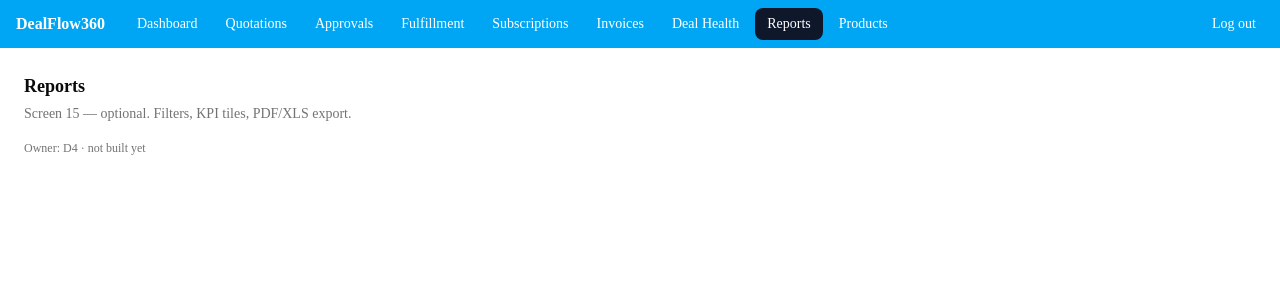
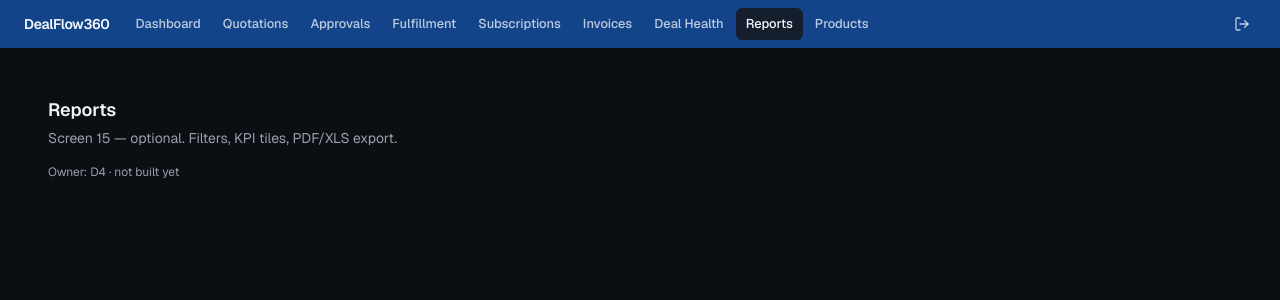
Before and after one commit to divya-m984/DealFlow360-, a Next.js app: page /reports in a window 1280 px wide. Shown: the top 300 px of the page. Built offline with nearby package versions, Linux system fonts and the light colour scheme; no server answers.

Commit message:
feat(ui): add dark app shell and design system

```diff
--- a/app/(app)/layout.tsx
+++ b/app/(app)/layout.tsx
@@ -1,22 +1,44 @@
-// OWNER: D3.  The internal app shell — nav bar on all 16 internal screens.
-// Phase 0 gives it a working minimum; D3 owns the design pass.
+// OWNER: D3.  The internal app shell — one blue bar on all 16 internal screens.
+// This is the single thing making the build read as one application rather than
+// four people's screens, so nothing here is per-screen configurable.
+//
+// The customer portal (§7) is a SEPARATE shell owned by D1.  Nothing from NAV
+// appears there.
+//
+// NOT YET BUILT (Phase 3): the demo role switcher.  /api/auth/switch already
+// exists and is implemented; the dropdown is deliberately out of Phase 1 scope.
 'use client'
 
 import Link from 'next/link'
 import { usePathname, useRouter } from 'next/navigation'
 import { useEffect, useState } from 'react'
+import { LogOut } from 'lucide-react'
+import { cn } from 'cn'
 import { NAV } from '@/components/nav'
+
+type Me = { fullName: string; role: string; email: string }
+
+/** Roles are stored as snake_case enums; the chrome shows them as words. */
+function roleLabel(role: string) {
+  return role.replace(/_/g, ' ')
+}
 
 export default function AppLayout({ children }: { children: React.ReactNode }) {
   const pathname = usePathname()
   const router = useRouter()
-  const [me, setMe] = useState<{ fullName: string; role: string } | null>(null)
+  const [me, setMe] = useState<Me | null>(null)
 
   useEffect(() => {
+    let cancelled = false
     fetch('/api/auth/me')
       .then((r) => (r.ok ? r.json() : null))
-      .then((b) => b && setMe(b.data))
+      .then((b) => {
+        if (!cancelled && b?.data) setMe(b.data as Me)
+      })
       .catch(() => {})
+    return () => {
+      cancelled = true
+    }
   }, [])
 
   async function logout() {
@@ -26,28 +48,63 @@ export default function AppLayout({ children }: { children: React.ReactNode }) {
   }
 
   return (
-    <div className="flex min-h-svh flex-col">
-      <header className="bg-sky-500 text-white">
-        <div className="flex flex-wrap items-center gap-1 px-4 py-2">
-          <span className="mr-4 font-semibold">DealFlow360</span>
+    <div className="flex min-h-svh flex-col bg-background">
+      <header className="sticky top-0 z-40 bg-nav text-nav-foreground">
+        <div className="mx-auto flex h-12 w-full max-w-[1600px] items-center gap-4 px-4 sm:px-6">
+          <Link
+            href="/"
+            className="shrink-0 text-sm font-semibold tracking-tight text-nav-foreground"
+          >
+            DealFlow360
+          </Link>
+
+          <nav className="flex min-w-0 flex-1 items-center gap-0.5 overflow-x-auto [scrollbar-width:none] [&::-webkit-scrollbar]:hidden">
             {NAV.map((item) => {
-            const active = item.href === '/' ? pathname === '/' : pathname.startsWith(item.href)
+              const active =
+                item.href === '/' ? pathname === '/' : pathname.startsWith(item.href)
               return (
-              <Link key={item.href} href={item.href}
-                className={`rounded-md px-3 py-1.5 text-sm transition-colors ${
-                  active ? 'bg-slate-900 text-white' : 'hover:bg-sky-600'
-                }`}>
+                <Link
+                  key={item.href}
+                  href={item.href}
+                  aria-current={active ? 'page' : undefined}
+                  className={cn(
+                    'shrink-0 rounded-md px-2.5 py-1.5 text-[0.8rem] font-medium whitespace-nowrap transition-colors',
+                    'outline-none focus-visible:ring-2 focus-visible:ring-nav-foreground/60',
+                    active
+                      ? 'bg-nav-active text-nav-foreground'
+                      : 'text-nav-foreground/75 hover:bg-white/10 hover:text-nav-foreground',
+                  )}
+                >
                   {item.label}
                 </Link>
               )
             })}
-          <div className="ml-auto flex items-center gap-3 text-sm">
-            {me && <span className="opacity-90">{me.fullName} · {me.role}</span>}
-            <button onClick={logout} className="rounded-md px-2 py-1 hover:bg-sky-600">Log out</button>
+          </nav>
+
+          <div className="flex shrink-0 items-center gap-3">
+            {me && (
+              <span className="hidden text-right text-xs leading-tight sm:block">
+                <span className="block font-medium">{me.fullName}</span>
+                <span className="block text-nav-foreground/70 capitalize">
+                  {roleLabel(me.role)}
+                </span>
+              </span>
+            )}
+            <button
+              onClick={logout}
+              title="Log out"
+              className="inline-flex size-7 items-center justify-center rounded-md text-nav-foreground/75 transition-colors hover:bg-white/10 hover:text-nav-foreground focus-visible:ring-2 focus-visible:ring-nav-foreground/60 outline-none"
+            >
+              <LogOut className="size-4" />
+              <span className="sr-only">Log out</span>
+            </button>
           </div>
         </div>
       </header>
-      <main className="flex-1">{children}</main>
+
+      <main className="mx-auto w-full max-w-[1600px] flex-1 px-4 py-6 sm:px-6">
+        {children}
+      </main>
     </div>
   )
 }
--- a/app/globals.css
+++ b/app/globals.css
@@ -10,6 +10,9 @@
   --font-sans: var(--font-sans);
   --font-mono: var(--font-geist-mono);
   --font-heading: var(--font-sans);
+  --color-nav: var(--nav);
+  --color-nav-foreground: var(--nav-foreground);
+  --color-nav-active: var(--nav-active);
   --color-sidebar-ring: var(--sidebar-ring);
   --color-sidebar-border: var(--sidebar-border);
   --color-sidebar-accent-foreground: var(--sidebar-accent-foreground);
@@ -48,73 +51,73 @@
   --radius-4xl: calc(var(--radius) * 2.6);
 }
 
-:root {
-  --background: oklch(1 0 0);
-  --foreground: oklch(0.145 0 0);
-  --card: oklch(1 0 0);
-  --card-foreground: oklch(0.145 0 0);
-  --popover: oklch(1 0 0);
-  --popover-foreground: oklch(0.145 0 0);
-  --primary: oklch(0.205 0 0);
-  --primary-foreground: oklch(0.985 0 0);
-  --secondary: oklch(0.97 0 0);
-  --secondary-foreground: oklch(0.205 0 0);
-  --muted: oklch(0.97 0 0);
-  --muted-foreground: oklch(0.556 0 0);
-  --accent: oklch(0.97 0 0);
-  --accent-foreground: oklch(0.205 0 0);
-  --destructive: oklch(0.577 0.245 27.325);
-  --border: oklch(0.922 0 0);
-  --input: oklch(0.922 0 0);
-  --ring: oklch(0.708 0 0);
-  --chart-1: oklch(0.87 0 0);
-  --chart-2: oklch(0.556 0 0);
-  --chart-3: oklch(0.439 0 0);
-  --chart-4: oklch(0.371 0 0);
-  --chart-5: oklch(0.269 0 0);
-  --radius: 0.625rem;
-  --sidebar: oklch(0.985 0 0);
-  --sidebar-foreground: oklch(0.145 0 0);
-  --sidebar-primary: oklch(0.205 0 0);
-  --sidebar-primary-foreground: oklch(0.985 0 0);
-  --sidebar-accent: oklch(0.97 0 0);
-  --sidebar-accent-foreground: oklch(0.205 0 0);
-  --sidebar-border: oklch(0.922 0 0);
-  --sidebar-ring: oklch(0.708 0 0);
-}
+/* ---------------------------------------------------------------------------
+   DealFlow360 is DARK-ONLY.  There is no light theme and no theme toggle — a
+   half-themed app reads worse than either, and the mockup is dark.
+   The palette is therefore declared once and applied to both `:root` and
+   `.dark`.  `<html>` still carries `class="dark"` (see app/layout.tsx) because
+   every shadcn primitive in components/ui/** ships `dark:` variants, and the
+   `dark` custom-variant above only matches descendants of `.dark`.
+   Neutrals are cooled towards blue (hue 258) rather than pure grey so the
+   surfaces read as software rather than as an unstyled default.
+   OWNER: D3.
+   --------------------------------------------------------------------------- */
+:root,
+.dark {
+  color-scheme: dark;
 
-.dark {
-  --background: oklch(0.145 0 0);
-  --foreground: oklch(0.985 0 0);
-  --card: oklch(0.205 0 0);
-  --card-foreground: oklch(0.985 0 0);
-  --popover: oklch(0.205 0 0);
-  --popover-foreground: oklch(0.985 0 0);
-  --primary: oklch(0.922 0 0);
-  --primary-foreground: oklch(0.205 0 0);
-  --secondary: oklch(0.269 0 0);
-  --secondary-foreground: oklch(0.985 0 0);
-  --muted: oklch(0.269 0 0);
-  --muted-foreground: oklch(0.708 0 0);
-  --accent: oklch(0.269 0 0);
-  --accent-foreground: oklch(0.985 0 0);
-  --destructive: oklch(0.704 0.191 22.216);
+  /* app/layout.tsx exposes Geist as --font-geist-sans; the `font-sans`
+     utility resolves through --font-sans, which was previously undefined. */
+  --font-sans: var(--font-geist-sans);
+
+  --background: oklch(0.165 0.014 258);
+  --foreground: oklch(0.965 0.004 258);
+
+  --card: oklch(0.205 0.016 258);
+  --card-foreground: oklch(0.965 0.004 258);
+  --popover: oklch(0.218 0.016 258);
+  --popover-foreground: oklch(0.965 0.004 258);
+
+  --primary: oklch(0.588 0.176 258);
+  --primary-foreground: oklch(0.985 0.003 258);
+
+  --secondary: oklch(0.262 0.017 258);
+  --secondary-foreground: oklch(0.965 0.004 258);
+
+  --muted: oklch(0.248 0.016 258);
+  --muted-foreground: oklch(0.7 0.018 258);
+
+  --accent: oklch(0.288 0.018 258);
+  --accent-foreground: oklch(0.985 0.003 258);
+
+  --destructive: oklch(0.637 0.198 25.8);
+
   --border: oklch(1 0 0 / 10%);
-  --input: oklch(1 0 0 / 15%);
-  --ring: oklch(0.556 0 0);
-  --chart-1: oklch(0.87 0 0);
-  --chart-2: oklch(0.556 0 0);
-  --chart-3: oklch(0.439 0 0);
-  --chart-4: oklch(0.371 0 0);
-  --chart-5: oklch(0.269 0 0);
-  --sidebar: oklch(0.205 0 0);
-  --sidebar-foreground: oklch(0.985 0 0);
-  --sidebar-primary: oklch(0.488 0.243 264.376);
-  --sidebar-primary-foreground: oklch(0.985 0 0);
-  --sidebar-accent: oklch(0.269 0 0);
-  --sidebar-accent-foreground: oklch(0.985 0 0);
+  --input: oklch(1 0 0 / 14%);
+  --ring: oklch(0.588 0.176 258);
+
+  /* The application chrome — one blue bar across every internal screen. */
+  --nav: oklch(0.398 0.126 258);
+  --nav-foreground: oklch(0.98 0.008 258);
+  --nav-active: oklch(0.235 0.03 258);
+
+  --chart-1: oklch(0.62 0.17 258);
+  --chart-2: oklch(0.7 0.14 165);
+  --chart-3: oklch(0.78 0.145 85);
+  --chart-4: oklch(0.65 0.19 25);
+  --chart-5: oklch(0.66 0.16 300);
+
+  /* Denser than shadcn's 0.625rem default — these are operational screens. */
+  --radius: 0.5rem;
+
+  --sidebar: oklch(0.205 0.016 258);
+  --sidebar-foreground: oklch(0.965 0.004 258);
+  --sidebar-primary: oklch(0.588 0.176 258);
+  --sidebar-primary-foreground: oklch(0.985 0.003 258);
+  --sidebar-accent: oklch(0.288 0.018 258);
+  --sidebar-accent-foreground: oklch(0.985 0.003 258);
   --sidebar-border: oklch(1 0 0 / 10%);
-  --sidebar-ring: oklch(0.556 0 0);
+  --sidebar-ring: oklch(0.588 0.176 258);
 }
 
 @layer base {
@@ -127,4 +130,16 @@
   html {
     @apply font-sans;
   }
+
+  /* Operational screens are read as columns of figures. Lining, fixed-width
+     digits keep money and quantities scannable down a column. */
+  table {
+    font-variant-numeric: tabular-nums;
+  }
+
+  /* The default dark scrollbar is a bright slab against these surfaces. */
+  * {
+    scrollbar-color: var(--muted) transparent;
+    scrollbar-width: thin;
+  }
 }
--- a/app/layout.tsx
+++ b/app/layout.tsx
@@ -1,4 +1,6 @@
-import type { Metadata } from "next";
+// OWNER: D3.  Root shell — fonts, metadata, and the dark class the whole
+// design system hangs off.  See app/globals.css for the palette.
+import type { Metadata, Viewport } from "next";
 import { Geist, Geist_Mono } from "next/font/google";
 import "./globals.css";
 
@@ -17,11 +19,19 @@ export const metadata: Metadata = {
   description: "Self-governing B2B sales operations platform",
 };
 
+export const viewport: Viewport = {
+  colorScheme: "dark",
+  themeColor: "#1b2740",
+};
+
 export default function RootLayout({ children }: { children: React.ReactNode }) {
   return (
+    // `dark` is permanent: DealFlow360 ships one theme.  It is required here
+    // rather than merely cosmetic — components/ui/** relies on `dark:`
+    // variants, and globals.css scopes that variant to descendants of .dark.
     <html
       lang="en"
-      className={`${geistSans.variable} ${geistMono.variable} h-full antialiased`}
+      className={`dark ${geistSans.variable} ${geistMono.variable} h-full antialiased`}
     >
       <body className="min-h-full flex flex-col">{children}</body>
     </html>
```
Lines whose indentation alone changed are shown as unchanged.
